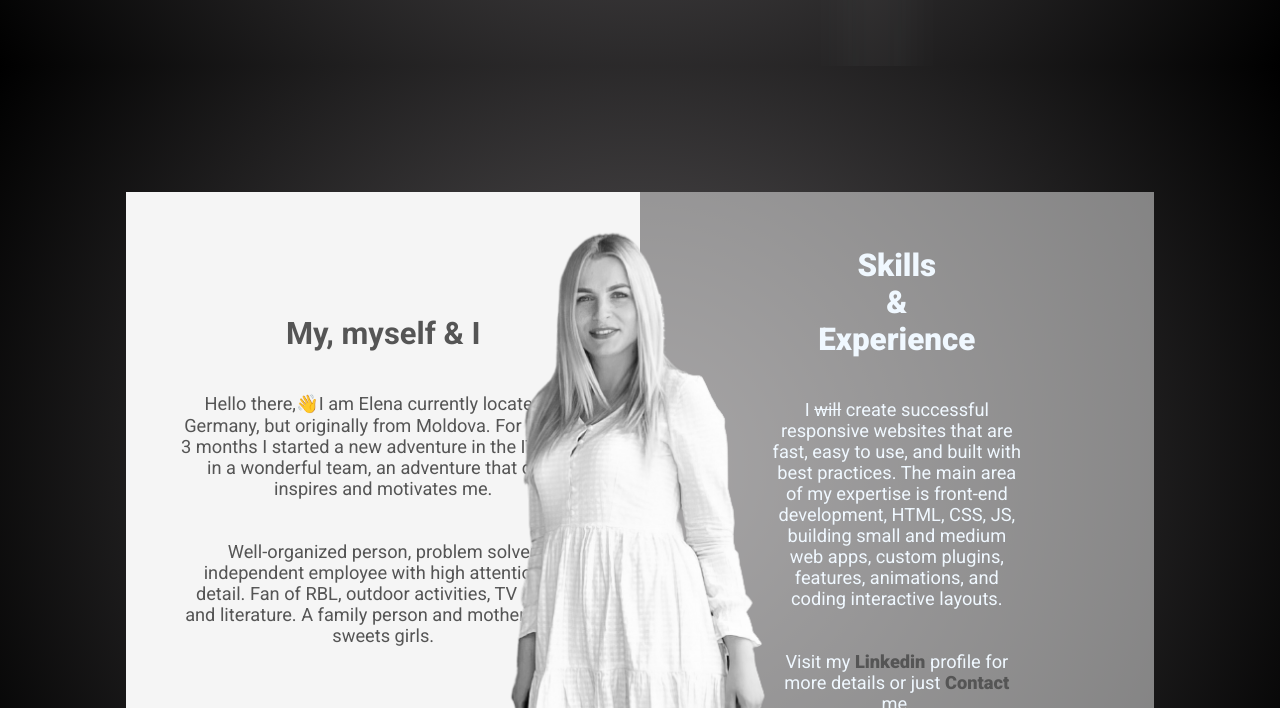
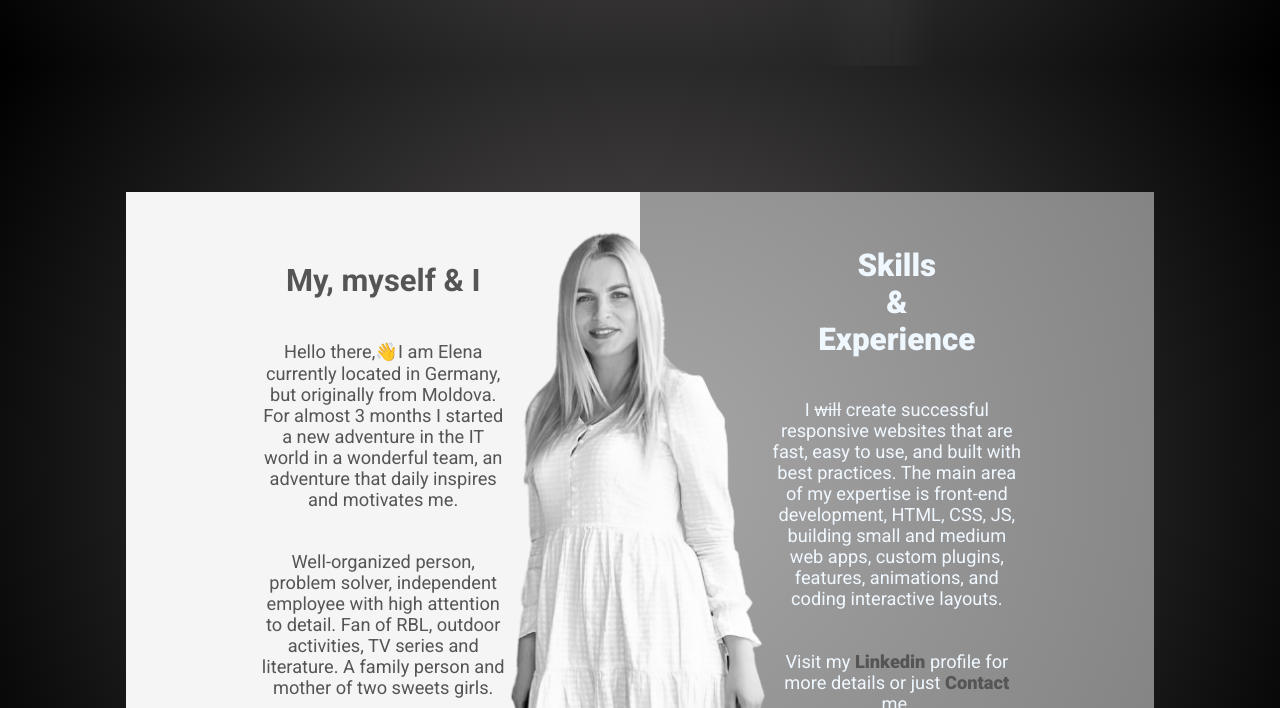
Before and after one commit to elenaRotari/finalProject-UIB, a website: page index.html in a window 1280 px wide. Shown: the part 1534-2242 px from the top of the page. Drawn offline with Linux system fonts and the light colour scheme.

Commit message:
width changed

```diff
--- a/sass/_aboutme.scss
+++ b/sass/_aboutme.scss
@@ -28,7 +28,7 @@
         padding: calc(var.$spacer + 3vw);
 
         gap: calc(var.$spacer + 2vw);
-        // width: 70%;
+        width: 70%;
         h1 {
           font-size: calc(var.$spacer / 3 + 2vw);
         }
```
Also changed, not shown: css/style.css, 1 other file.
